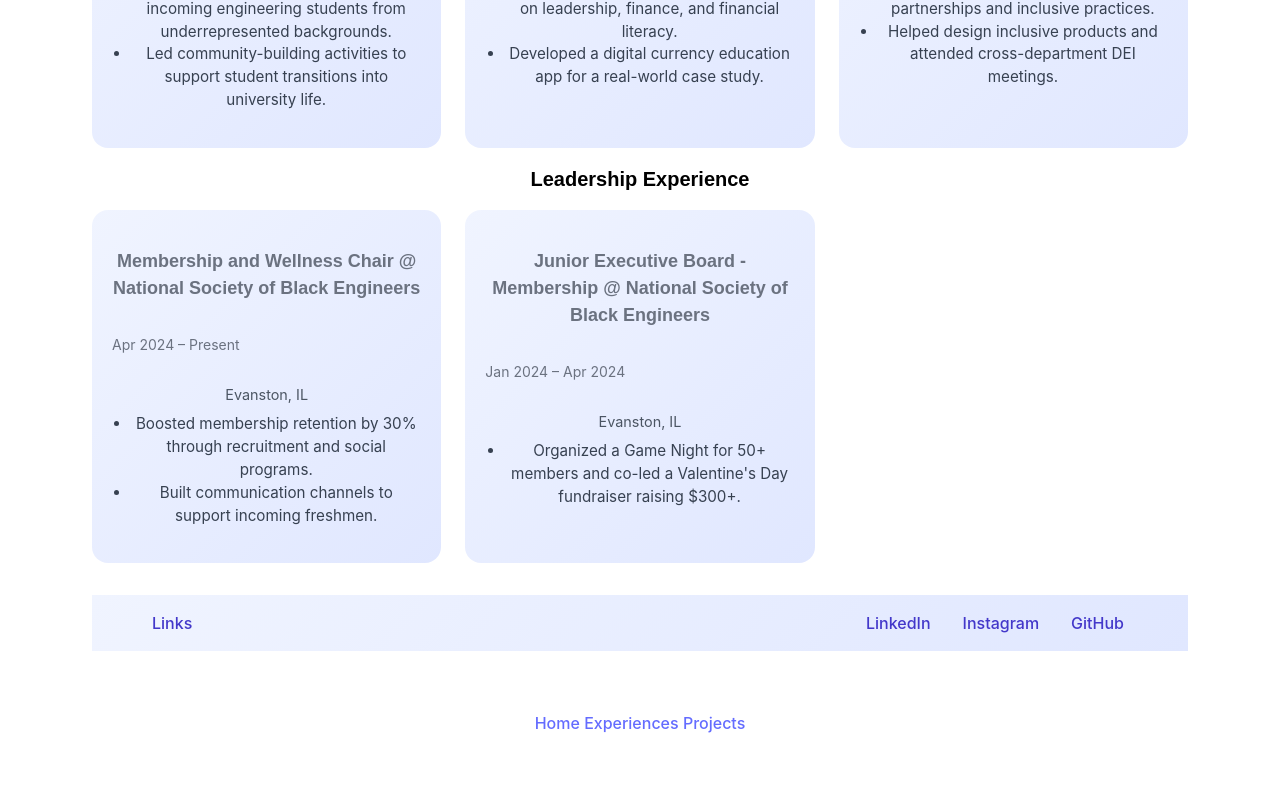
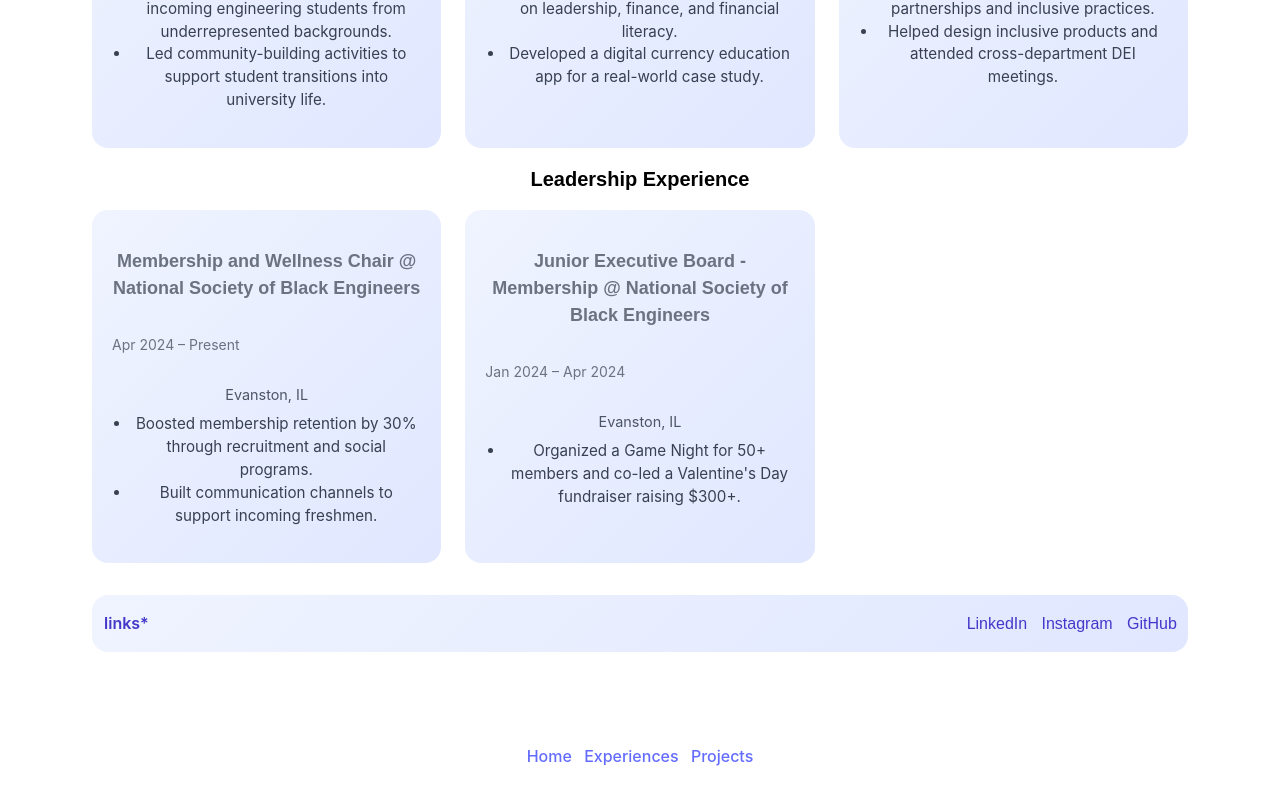
Before and after one commit to jalejandro23/Personal-Website, a React (Vite) app: page /experiences in a window 1280 px wide. Shown: the part 443-1243 px from the top of the page. Before the commit the page ends 1210 px from the top, so only its background shows below. Built offline with nearby package versions, Linux system fonts and the light colour scheme.

Commit message:
Fixing up the footer

```diff
--- a/src/App.css
+++ b/src/App.css
@@ -57,3 +57,8 @@
 .read-the-docs {
   color: #888;
 }
+
+.width {
+  padding-top: 0.25rem;
+  margin: 0.25rem;
+}
--- a/src/App.jsx
+++ b/src/App.jsx
@@ -49,9 +49,9 @@
           <>
           <Experiences title="Experiences" />
           <nav>
-            <NavLink to='/'>Home </NavLink>
-            <NavLink to='/experiences'>Experiences </NavLink>
-            <NavLink to='/projects'>Projects </NavLink>
+            <NavLink className="width" to='/'>Home </NavLink>
+            <NavLink className="width" to='/experiences'>Experiences </NavLink>
+            <NavLink className="width" to='/projects'>Projects </NavLink>
           </nav>
           </>
           } />
--- a/src/Footer.jsx
+++ b/src/Footer.jsx
@@ -5,15 +5,15 @@
   return (
     <footer className="site-footer">
       <div className="footer-content">
-        <div className="title-content">Links</div>
-        <div className="social-links">
-        <a href="https://www.linkedin.com/in/jayden-alejandro-726584248/" target="_blank" rel="noopener noreferrer">
+        <div className="footer-left">links*</div>
+        <div className="footer-right">
+          <a className="ffont" href="https://www.linkedin.com/in/jayden-alejandro-726584248/" target="_blank" rel="noopener noreferrer">
             LinkedIn
           </a>
-        <a href="https://www.instagram.com/jaydenalejandro._/" target="_blank" rel="noopener noreferrer">
+          <a className="ffont" href="https://www.instagram.com/jaydenalejandro._/" target="_blank" rel="noopener noreferrer">
             Instagram
           </a>
-        <a href="https://github.com/jalejandro23" target="_blank" rel="noopener noreferrer">
+          <a className="ffont" href="https://github.com/jalejandro23" target="_blank" rel="noopener noreferrer">
             GitHub
           </a>
         </div>
--- a/src/HomePage.jsx
+++ b/src/HomePage.jsx
@@ -7,7 +7,7 @@
             <div className="about-me-grid">
                 <div className="homepage-card">
                     <h2 className='about-header'> About Me! </h2>
-                    <p> Hello! My name is Jayden Alejandro, I am an undergraduate at Northwestern University pursuing a Bachelor of Arts in Computer Science. I am currently on executive board of the National Society of Black Engineers as the Membership and Wellness Chair. </p>
+                    <p> Hello! My name is Jayden Alejandro, I am an undergraduate at Northwestern University pursuing a Bachelor of Arts in Computer Science.</p>
                 </div>
             </div>
             <Footer />
--- a/src/footer.css
+++ b/src/footer.css
@@ -1,32 +1,40 @@
 .site-footer {
-    background: linear-gradient(135deg, #f0f4ff, #e0e7ff);
-    padding: 1rem 0;
-    margin-top: 2rem;
-  }
-
-  .about-me-grid {
-    display: grid;
-    padding: 20px;
-    text-align: center;
-    border-radius: 16px;
-
-    max-width: 960px;
-    margin: 0 auto;
+  background: linear-gradient(135deg, #f0f4ff, #e0e7ff);
+  margin-top: 2rem;
+  margin-bottom: 2rem;
+  border-radius: 16px;
+  justify-content: space-between;
 }
 
   .footer-content {
-    max-width: 1000px;
+    width: 100%;
     margin: 0 auto;
     display: flex;
     justify-content: space-between;
+    padding: 1rem 0;
   }
 
-  .social-links a {
-    margin: 1rem;
+  .footer-left {
+    justify-content: flex-start;
+    padding-left: 0.75rem;
+    border-radius: 16px;
+    font-size: 1rem;
+    font-weight: 600;
+    color: #4338ca;
+  }
+  .footer-right a {
+    max-width: 10px;
+    justify-content: flex-end;
+    margin: 0.2rem;
+    padding-right: 0.5rem;
     color: #4338ca;             /* light text */
     text-decoration: none;
     font-weight: 500;
     transition: color 0.2s ease;
+  }
+
+  .footer-right a:hover {
+    color: #6366f1;
   }
 
   .title-content {
@@ -39,3 +47,7 @@
   .footer-content a:hover {
     color: #63b3ed;             /* blue accent on hover */
   }
+
+  .ffont {
+    font-family: 'Poppins', sans-serif;
+  }
```
Lines whose indentation alone changed are shown as unchanged.
